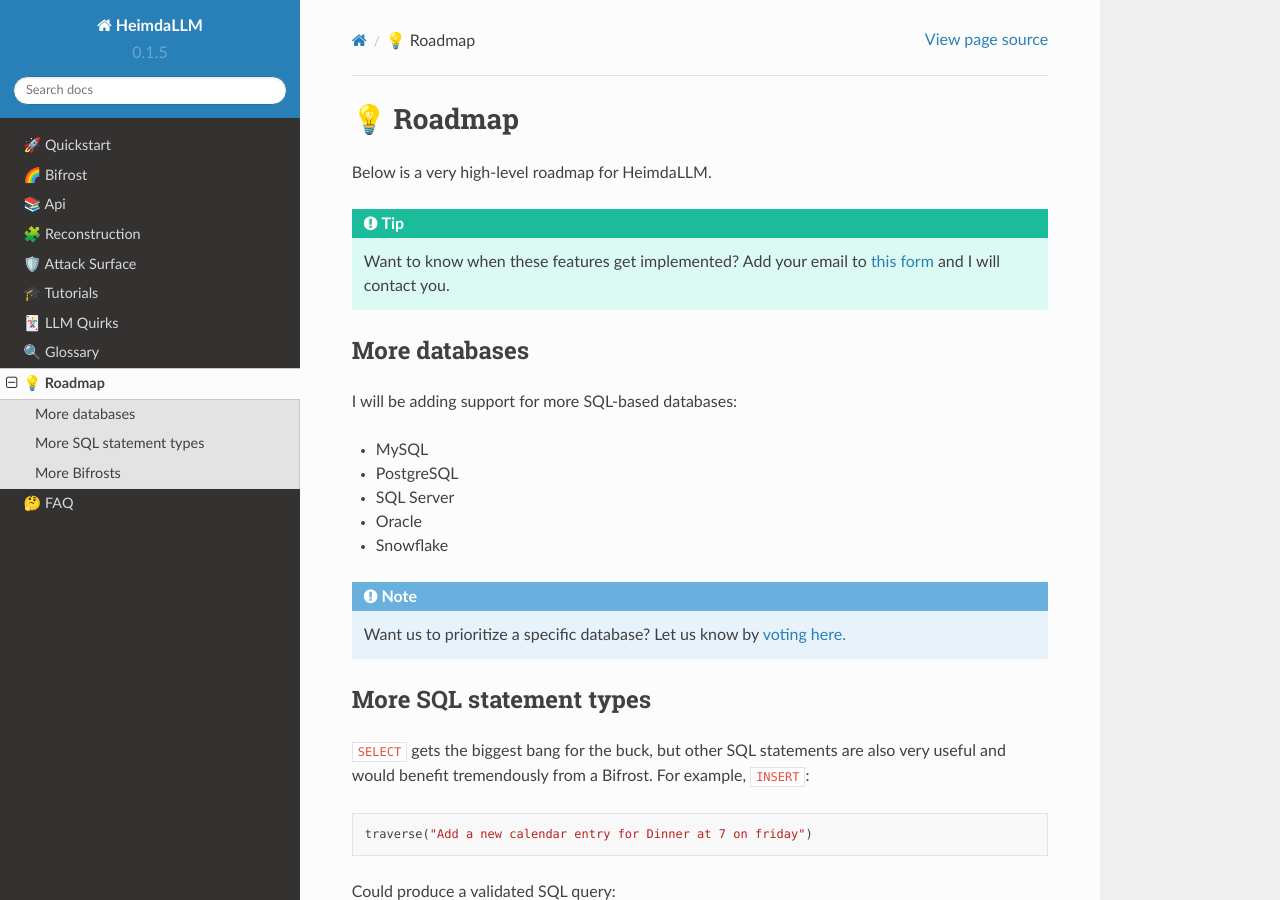
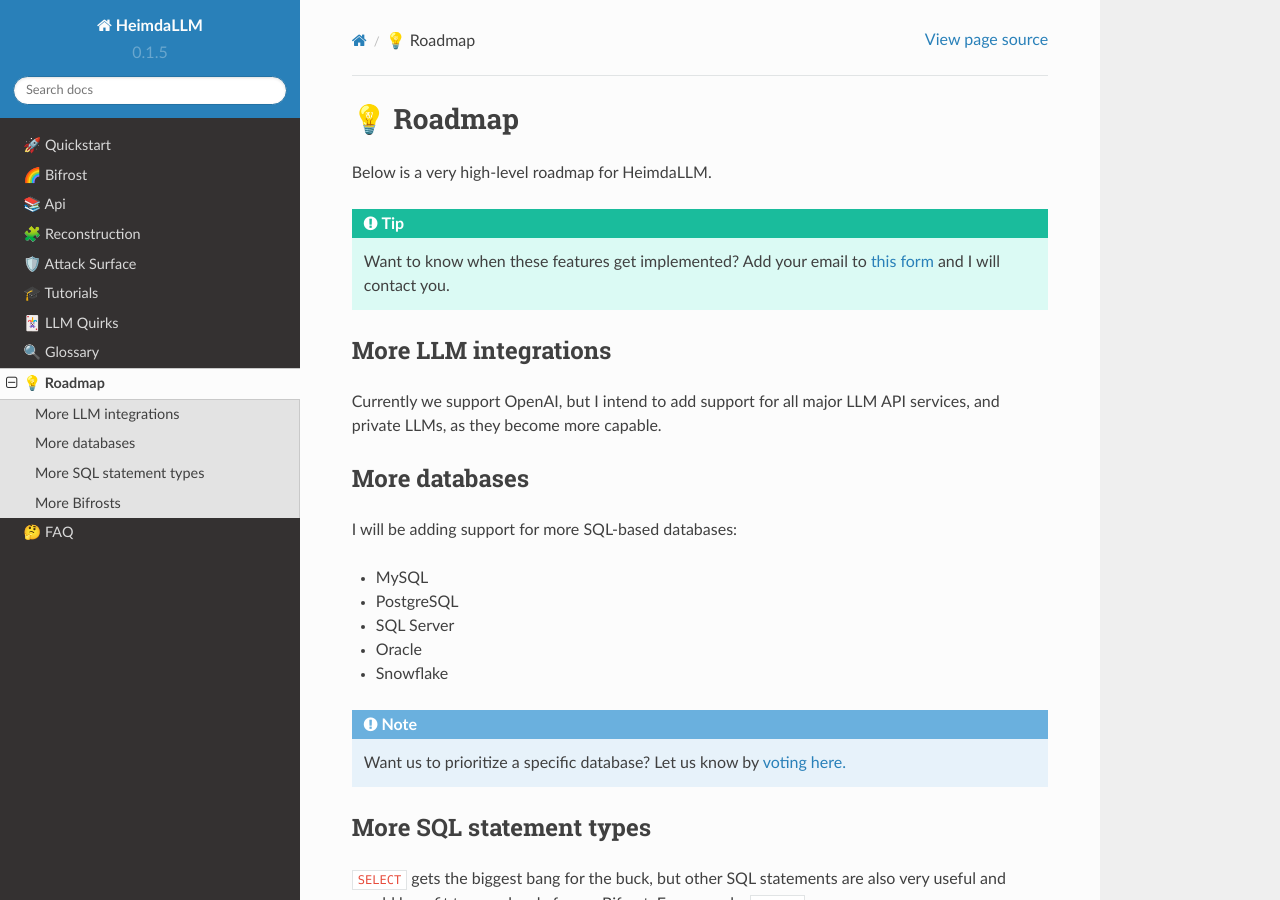
Before and after one commit to amoffat/HeimdaLLM, a Sphinx documentation site: the page built from docs/source/roadmap.rst, in a window 1280 px wide and 900 px high. Built offline with Sphinx 7.4.7 and the Read the Docs theme 2.0.0, drawn with Linux system fonts in a browser that asks for light colours.

Commit message:
roadmap for llm integrations

```diff
--- a/docs/source/roadmap.rst
+++ b/docs/source/roadmap.rst
@@ -7,6 +7,12 @@
 
     Want to know when these features get implemented? Add your email to `this form
     <https://forms.gle/r3HjMPXBYwNjxANp7>`_ and I will contact you.
+
+More LLM integrations
+*********************
+
+Currently we support OpenAI, but I intend to add support for all major LLM API services,
+and private LLMs, as they become more capable.
 
 More databases
 **************
```
